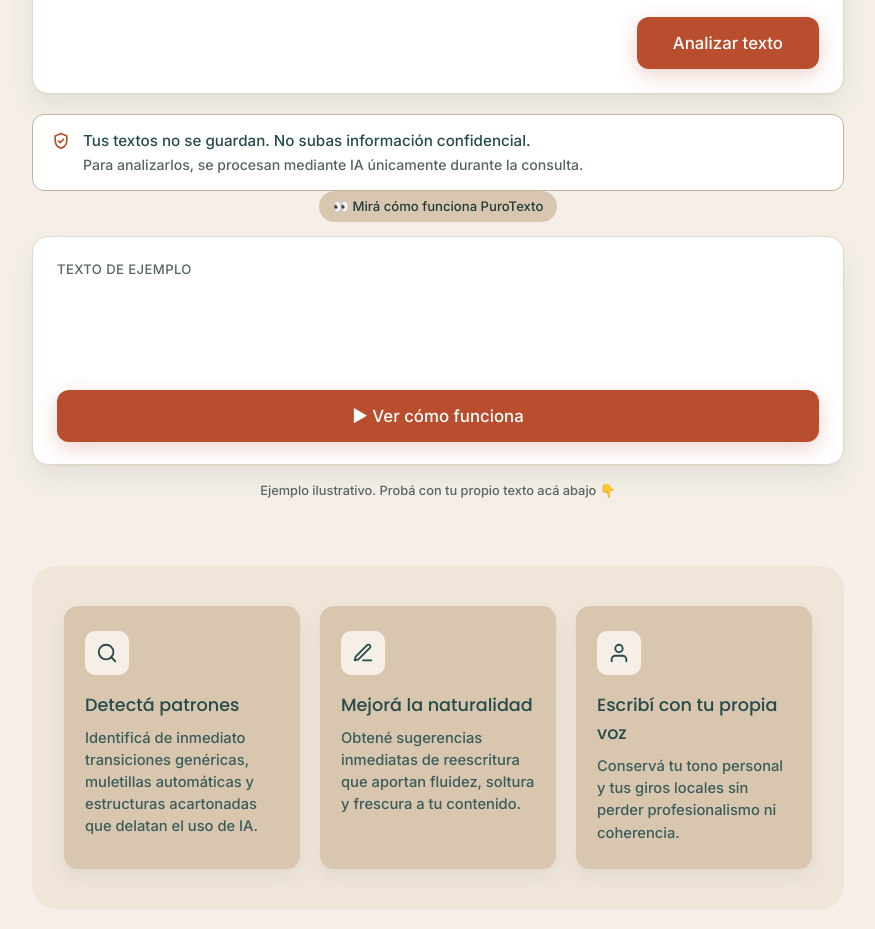
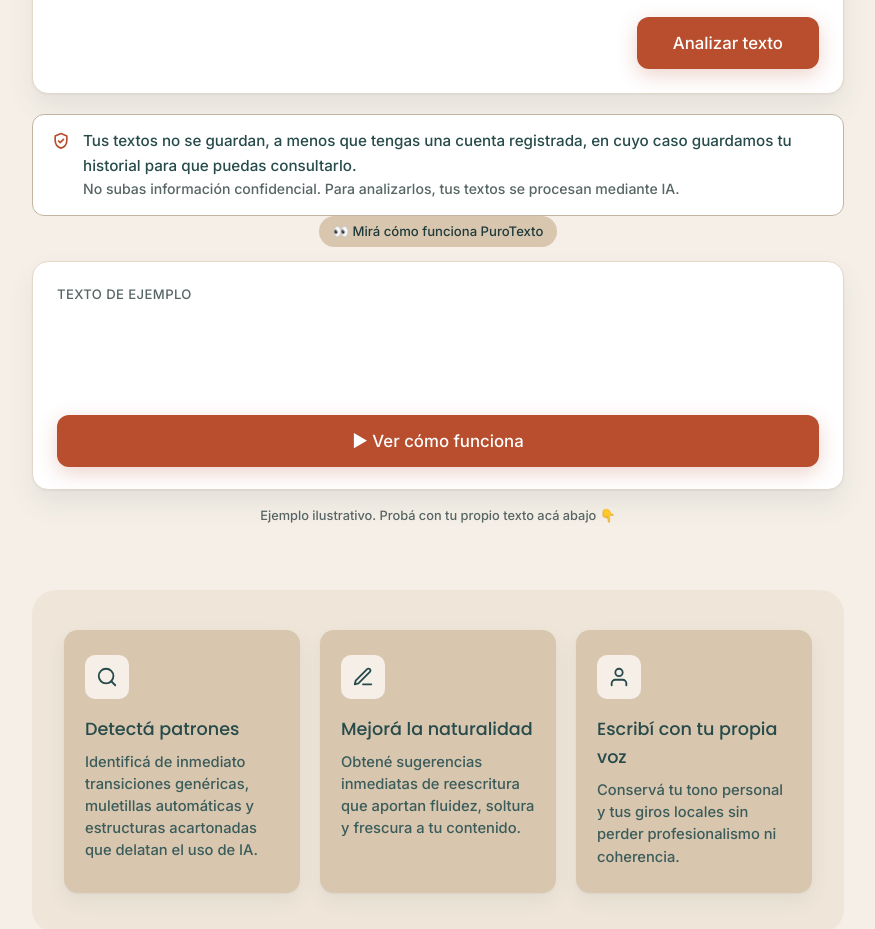
Before and after one commit to Validador-AI/validador-autenticidad-netlify, a website: page public/index.html in a window 1280 px wide. Shown: the part 1088-2017 px from the top of the page, without its empty margins (307-1182 px from the left). Drawn offline with nearby package versions, Linux system fonts and the light colour scheme.

Commit message:
Add files via upload

```diff
--- a/public/index.html
+++ b/public/index.html
@@ -256,8 +256,8 @@
     <div class="privacidad-caja" role="note">
       <svg viewBox="0 0 24 24" fill="none" stroke="currentColor" stroke-width="2" stroke-linecap="round" stroke-linejoin="round" aria-hidden="true"><path d="M12 3l7 3v5c0 4.5-3 8.2-7 9.5-4-1.3-7-5-7-9.5V6z"></path><path d="M9 12l2 2 4-4"></path></svg>
       <div>
-        <strong>Tus textos no se guardan. No subas información confidencial.</strong>
-        <span>Para analizarlos, se procesan mediante IA únicamente durante la consulta.</span>
+        <strong>Tus textos no se guardan, a menos que tengas una cuenta registrada, en cuyo caso guardamos tu historial para que puedas consultarlo.</strong>
+        <span>No subas información confidencial. Para analizarlos, tus textos se procesan mediante IA.</span>
       </div>
     </div>
 
```
